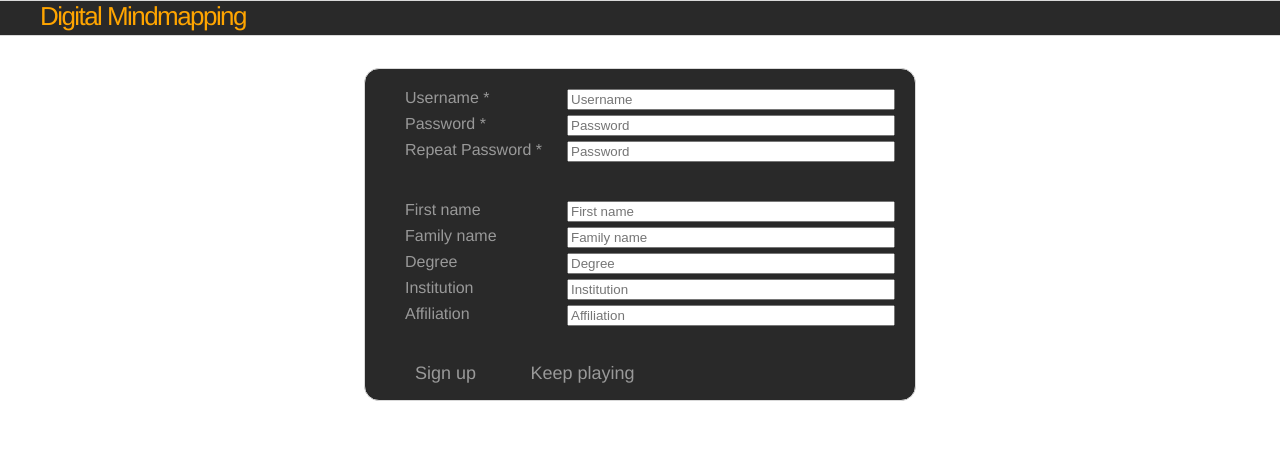
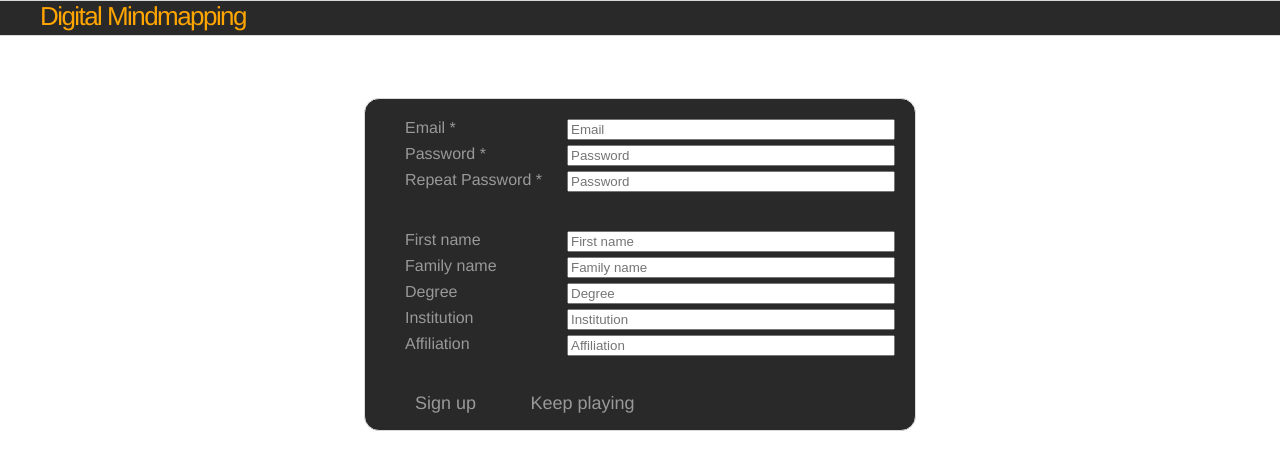
Before and after one commit to hansman/map-my-mind, a PHP site: page /signup.php in a window 1280 px wide. Shown: the top 470 px of the page. Run offline with PHP 8.4, Linux system fonts and the light colour scheme.

Commit message:
php script to submit new user form started ...

```diff
--- a/css/dm.css
+++ b/css/dm.css
@@ -124,7 +124,7 @@
 #signupform {
 	position: relative;
     display: block;
-    top: 60px;
+    top: 90px;
 	background-color: #292929;
 	font-family: "Helvetica Neue",Helvetica,Arial,sans-serif;
 	width:550px;
--- a/signup.php
+++ b/signup.php
@@ -23,8 +23,8 @@
 	<form id="signupform">
     <ul>
 		    <div>
-        	<label for="newname">Username *</label>
-        	<input class="signform" id="newname" name="newname" type="text" placeholder="Username" required />
+        	<label for="newemail">Email *</label>
+        	<input class="signform" id="newemail" name="newemail" type="text" placeholder="Email" required />
 			</div>
         	<br>
 			<div>
```
Also changed, not shown: php/newuser.php (added, +45 -0 lines).
